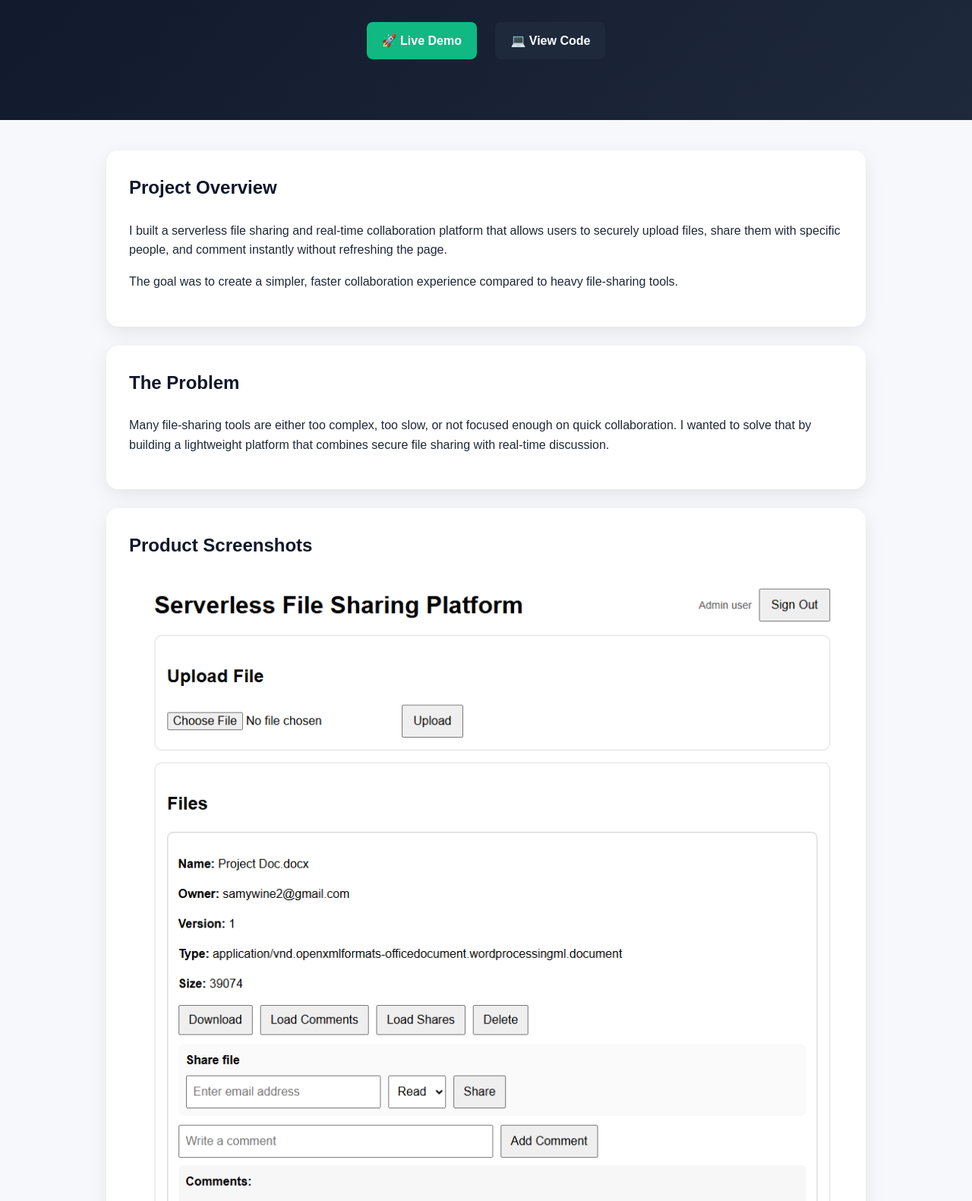
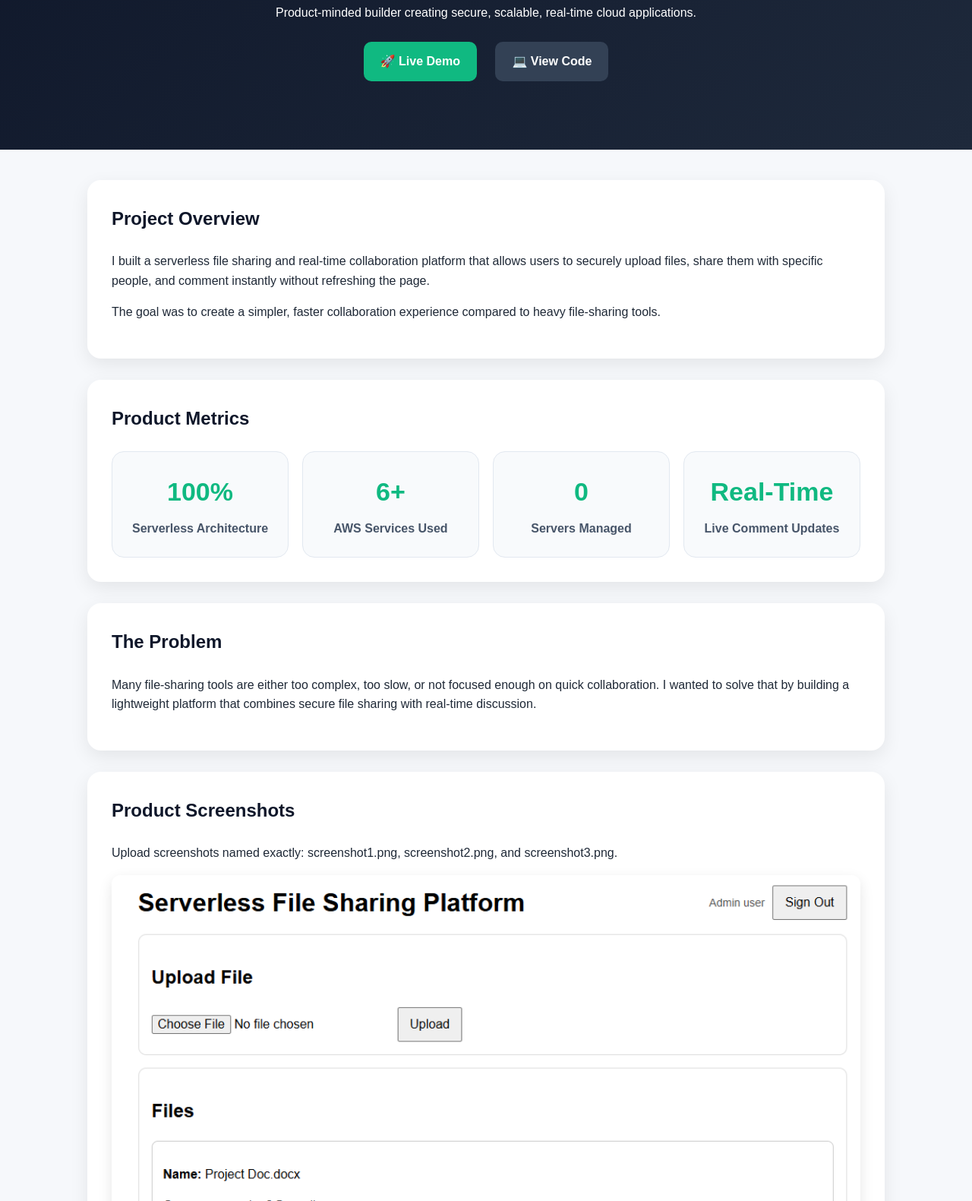
Before and after one commit to Samywine/samywine.github.io, a plain HTML site: page index.html in a window 1280 px wide. Shown: the part 273-1854 px from the top of the page at 76% size. Drawn offline with Linux system fonts and the light colour scheme.

Commit message:
Enhance styles and add product metrics section
Updated styles and layout for improved design consistency. Added product metrics section with responsive design.

```diff
--- a/index.html
+++ b/index.html
@@ -17,17 +17,18 @@
     .hero {
       background: linear-gradient(135deg, #0f172a, #1e293b);
       color: white;
-      padding: 70px 20px;
+      padding: 80px 20px;
       text-align: center;
+      animation: fadeDown 0.9s ease-in-out;
     }
 
     .hero h1 {
-      font-size: 42px;
+      font-size: 46px;
       margin-bottom: 10px;
     }
 
     .hero h2 {
-      font-size: 24px;
+      font-size: 26px;
       font-weight: 400;
       color: #cbd5e1;
     }
@@ -35,11 +36,17 @@
     .buttons a {
       display: inline-block;
       margin: 10px;
-      padding: 12px 20px;
-      border-radius: 8px;
+      padding: 13px 22px;
+      border-radius: 10px;
       text-decoration: none;
       color: white;
       font-weight: bold;
+      transition: all 0.3s ease;
+    }
+
+    .buttons a:hover {
+      transform: translateY(-4px);
+      box-shadow: 0 10px 25px rgba(0,0,0,0.25);
     }
 
     .btn-demo {
@@ -47,21 +54,28 @@
     }
 
     .btn-code {
-      background: #1e293b;
+      background: #334155;
     }
 
     .container {
-      max-width: 1000px;
+      max-width: 1050px;
       margin: 40px auto;
       padding: 0 20px;
     }
 
     .card {
       background: white;
-      padding: 30px;
-      margin-bottom: 25px;
-      border-radius: 16px;
+      padding: 32px;
+      margin-bottom: 28px;
+      border-radius: 18px;
       box-shadow: 0 8px 25px rgba(0,0,0,0.08);
+      animation: fadeUp 0.8s ease-in-out;
+      transition: all 0.3s ease;
+    }
+
+    .card:hover {
+      transform: translateY(-3px);
+      box-shadow: 0 14px 35px rgba(0,0,0,0.12);
     }
 
     h3 {
@@ -78,10 +92,43 @@
 
     .tag {
       background: #e0f2fe;
-      padding: 12px 15px;
-      border-radius: 10px;
+      padding: 13px 15px;
+      border-radius: 12px;
       font-weight: bold;
       color: #0369a1;
+      text-align: center;
+    }
+
+    .metrics {
+      display: grid;
+      grid-template-columns: repeat(auto-fit, minmax(200px, 1fr));
+      gap: 18px;
+    }
+
+    .metric-box {
+      background: #f8fafc;
+      border: 1px solid #e2e8f0;
+      border-radius: 16px;
+      padding: 25px;
+      text-align: center;
+      transition: all 0.3s ease;
+    }
+
+    .metric-box:hover {
+      transform: scale(1.04);
+      background: #ecfdf5;
+    }
+
+    .metric-number {
+      font-size: 34px;
+      font-weight: bold;
+      color: #10b981;
+    }
+
+    .metric-label {
+      margin-top: 8px;
+      color: #475569;
+      font-weight: bold;
     }
 
     ul {
@@ -98,14 +145,56 @@
 
     img {
       width: 100%;
-      border-radius: 10px;
+      border-radius: 12px;
       margin-bottom: 15px;
+      transition: all 0.3s ease;
+      box-shadow: 0 6px 18px rgba(0,0,0,0.10);
+    }
+
+    img:hover {
+      transform: scale(1.01);
     }
 
     .footer {
       text-align: center;
-      padding: 30px;
+      padding: 35px;
       color: #64748b;
+    }
+
+    @keyframes fadeUp {
+      from {
+        opacity: 0;
+        transform: translateY(25px);
+      }
+      to {
+        opacity: 1;
+        transform: translateY(0);
+      }
+    }
+
+    @keyframes fadeDown {
+      from {
+        opacity: 0;
+        transform: translateY(-25px);
+      }
+      to {
+        opacity: 1;
+        transform: translateY(0);
+      }
+    }
+
+    @media (max-width: 600px) {
+      .hero h1 {
+        font-size: 34px;
+      }
+
+      .hero h2 {
+        font-size: 20px;
+      }
+
+      .card {
+        padding: 22px;
+      }
     }
   </style>
 </head>
@@ -141,6 +230,31 @@
     </section>
 
     <section class="card">
+      <h3>Product Metrics</h3>
+      <div class="metrics">
+        <div class="metric-box">
+          <div class="metric-number">100%</div>
+          <div class="metric-label">Serverless Architecture</div>
+        </div>
+
+        <div class="metric-box">
+          <div class="metric-number">6+</div>
+          <div class="metric-label">AWS Services Used</div>
+        </div>
+
+        <div class="metric-box">
+          <div class="metric-number">0</div>
+          <div class="metric-label">Servers Managed</div>
+        </div>
+
+        <div class="metric-box">
+          <div class="metric-number">Real-Time</div>
+          <div class="metric-label">Live Comment Updates</div>
+        </div>
+      </div>
+    </section>
+
+    <section class="card">
       <h3>The Problem</h3>
       <p>
         Many file-sharing tools are either too complex, too slow, or not focused enough on quick collaboration. I wanted to solve that by building a lightweight platform that combines secure file sharing with real-time discussion.
@@ -149,10 +263,11 @@
 
     <section class="card">
       <h3>Product Screenshots</h3>
+      <p>Upload screenshots named exactly: screenshot1.png, screenshot2.png, and screenshot3.png.</p>
 
-      <img src="screenshot1.png">
-      <img src="screenshot2.png">
-      <img src="screenshot3.png">
+      <img src="screenshot1.png" alt="Product screenshot 1">
+      <img src="screenshot2.png" alt="Product screenshot 2">
+      <img src="screenshot3.png" alt="Product screenshot 3">
     </section>
 
     <section class="card">
```
